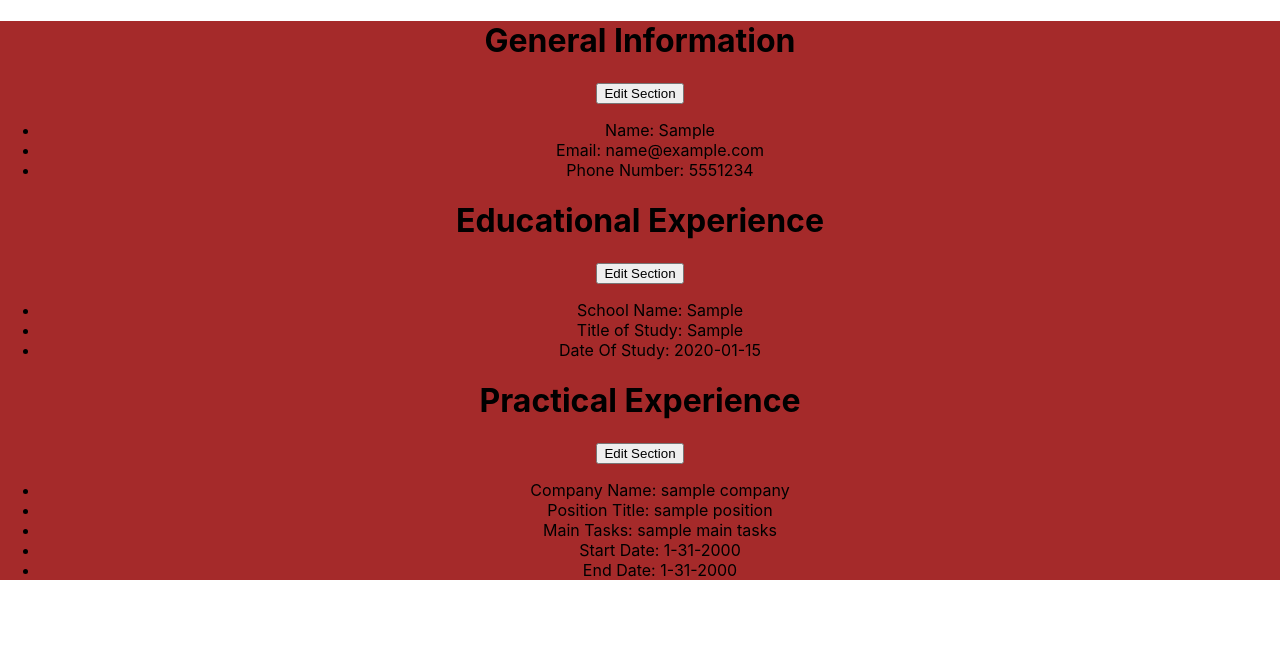
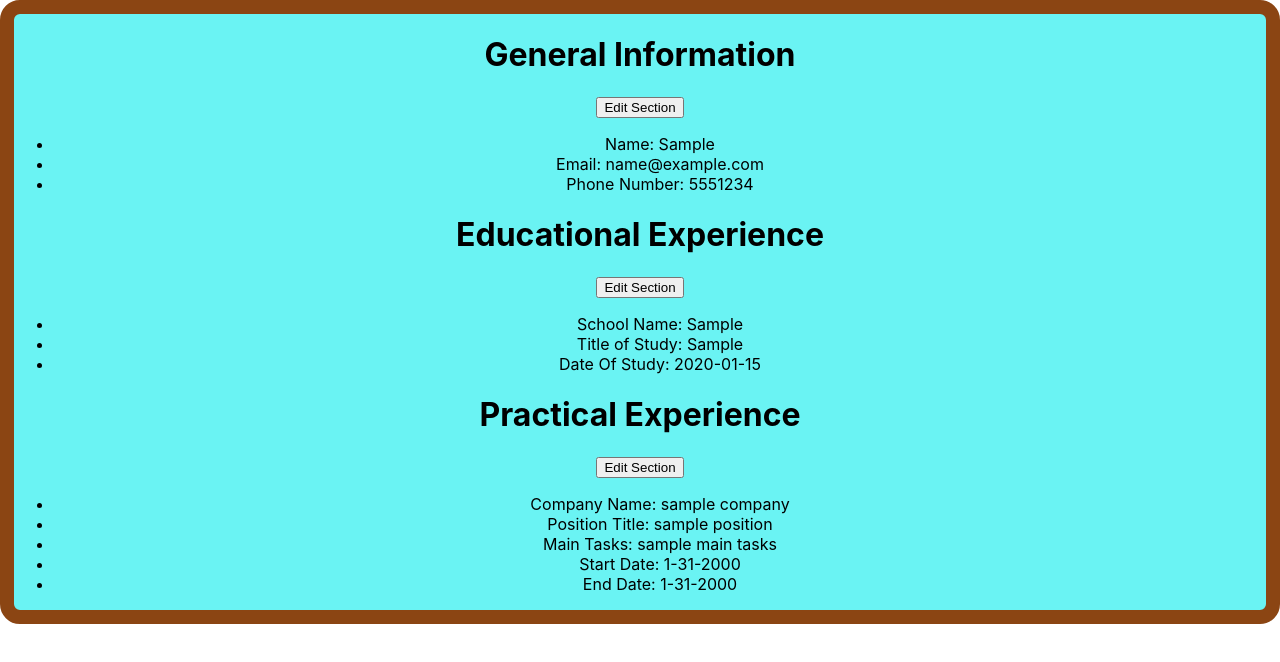
Before and after one commit to jackalot/o-cv-project, a React (Create React App) app: page / in a window 1280 px wide. Both pictures are taken after typing "Sample", "name@example.com", "5551234", "Sample", "Sample", "2020-01-15" into the empty fields and a click on the input 639 px from the left and 480 px from the top of the page. Shown: the top 662 px of the page. Built offline with nearby package versions, Linux system fonts and the light colour scheme; the HTML template or start-up script is replaced by a standard one.

Commit message:
added some border styling to the PrintView class, added a background color as well

```diff
--- a/src/styles/Views.css
+++ b/src/styles/Views.css
@@ -1,5 +1,9 @@
 .PrintView {
-    background-color: brown;
+    border-style: solid;
+    border-color: #8b4513;
+    border-radius: 20px;
+    border-width: 14px;
+    background-color: #6af3f3;
 }
 .OverView {
     background-color: green;
```
